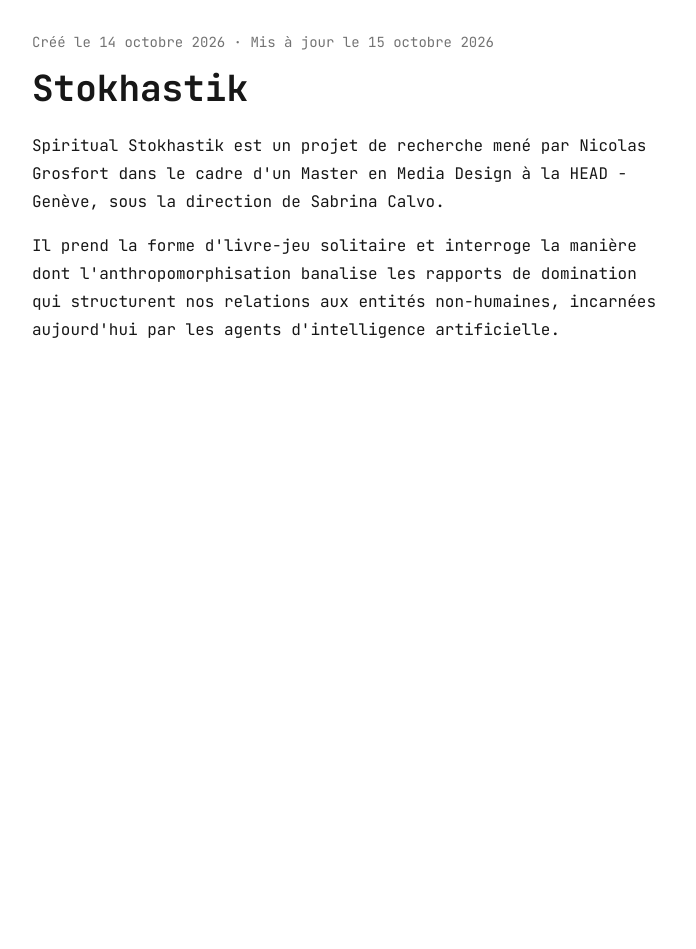
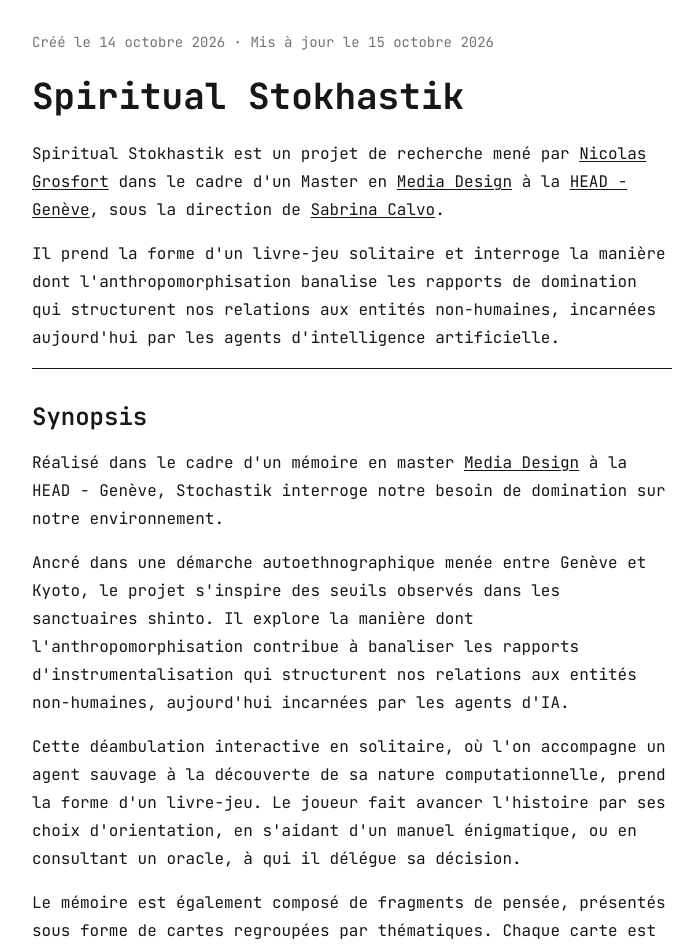
Before and after one commit to nicolasgrosfort/garden-stokhastik-xyz, a Next.js app: page / in a window 1280 px wide. Shown: the top 949 px of the page, without its empty margins (288-984 px from the left). Before the commit the page ends 800 px from the top, so only its background shows below. Built offline with nearby package versions, Linux system fonts and the light colour scheme.

Commit message:
data: update synopsis

```diff
--- a/src/app/page.tsx
+++ b/src/app/page.tsx
@@ -3,9 +3,10 @@ import { formatDate } from "@/lib/format-date";
 
 export default function Page() {
   return (
-    <article className="flex flex-col gap-4">
+    <article className="flex flex-col gap-6">
       <p className="text-sm opacity-60">
-        Créé le {formatDate(meta.created)} · Mis à jour le {formatDate(meta.updated)}
+        Créé le {formatDate(meta.created)} · Mis à jour le{" "}
+        {formatDate(meta.updated)}
       </p>
       <div>
         <Home />
--- a/src/content/home.mdx
+++ b/src/content/home.mdx
@@ -1,5 +1,3 @@
-import { Model } from "@/components/model";
-
 export const meta = {
   title: "Stokhastik",
   created: "2026-10-14",
@@ -7,8 +5,22 @@ export const meta = {
   description: "Présentation du projet de recherche Stokhastik.",
 };
 
-# Stokhastik
+# Spiritual Stokhastik
 
-Spiritual Stokhastik est un projet de recherche mené par Nicolas Grosfort dans le cadre d'un Master en Media Design à la HEAD - Genève, sous la direction de Sabrina Calvo.
+Spiritual Stokhastik est un projet de recherche mené par [Nicolas Grosfort](https://www.linkedin.com/in/nicolasgrosfort/) dans le cadre d'un Master en [Media Design](https://head.hesge.ch/formations-recherche/master-en-media-design) à la [HEAD - Genève](https://head.hesge.ch), sous la direction de [Sabrina Calvo](https://fr.wikipedia.org/wiki/Sabrina_Calvo).
 
-Il prend la forme d'livre-jeu solitaire et interroge la manière dont l'anthropomorphisation banalise les rapports de domination qui structurent nos relations aux entités non-humaines, incarnées aujourd'hui par les agents d'intelligence artificielle.
+Il prend la forme d'un livre-jeu solitaire et interroge la manière dont l'anthropomorphisation banalise les rapports de domination qui structurent nos relations aux entités non-humaines, incarnées aujourd'hui par les agents d'intelligence artificielle.
+
+---
+
+## Synopsis
+
+Réalisé dans le cadre d'un mémoire en master [Media Design](https://head.hesge.ch/formations-recherche/master-en-media-design) à la HEAD - Genève, Stochastik interroge notre besoin de domination sur notre environnement.
+
+Ancré dans une démarche autoethnographique menée entre Genève et Kyoto, le projet s'inspire des seuils observés dans les sanctuaires shinto. Il explore la manière dont l'anthropomorphisation contribue à banaliser les rapports d'instrumentalisation qui structurent nos relations aux entités non-humaines, aujourd'hui incarnées par les agents d'IA.
+
+Cette déambulation interactive en solitaire, où l'on accompagne un agent sauvage à la découverte de sa nature computationnelle, prend la forme d'un livre-jeu. Le joueur fait avancer l'histoire par ses choix d'orientation, en s'aidant d'un manuel énigmatique, ou en consultant un oracle, à qui il délégue sa décision.
+
+Le mémoire est également composé de fragments de pensée, présentés sous forme de cartes regroupées par thématiques. Chaque carte est associée à une citation et à sa référence. Consultables individuellement, elles invitent à parcourir librement les sources et les idées qui ont nourri ce travail.
+
+Au terme de cette déambulation, une question demeure : qui est esclave de qui ?
```
